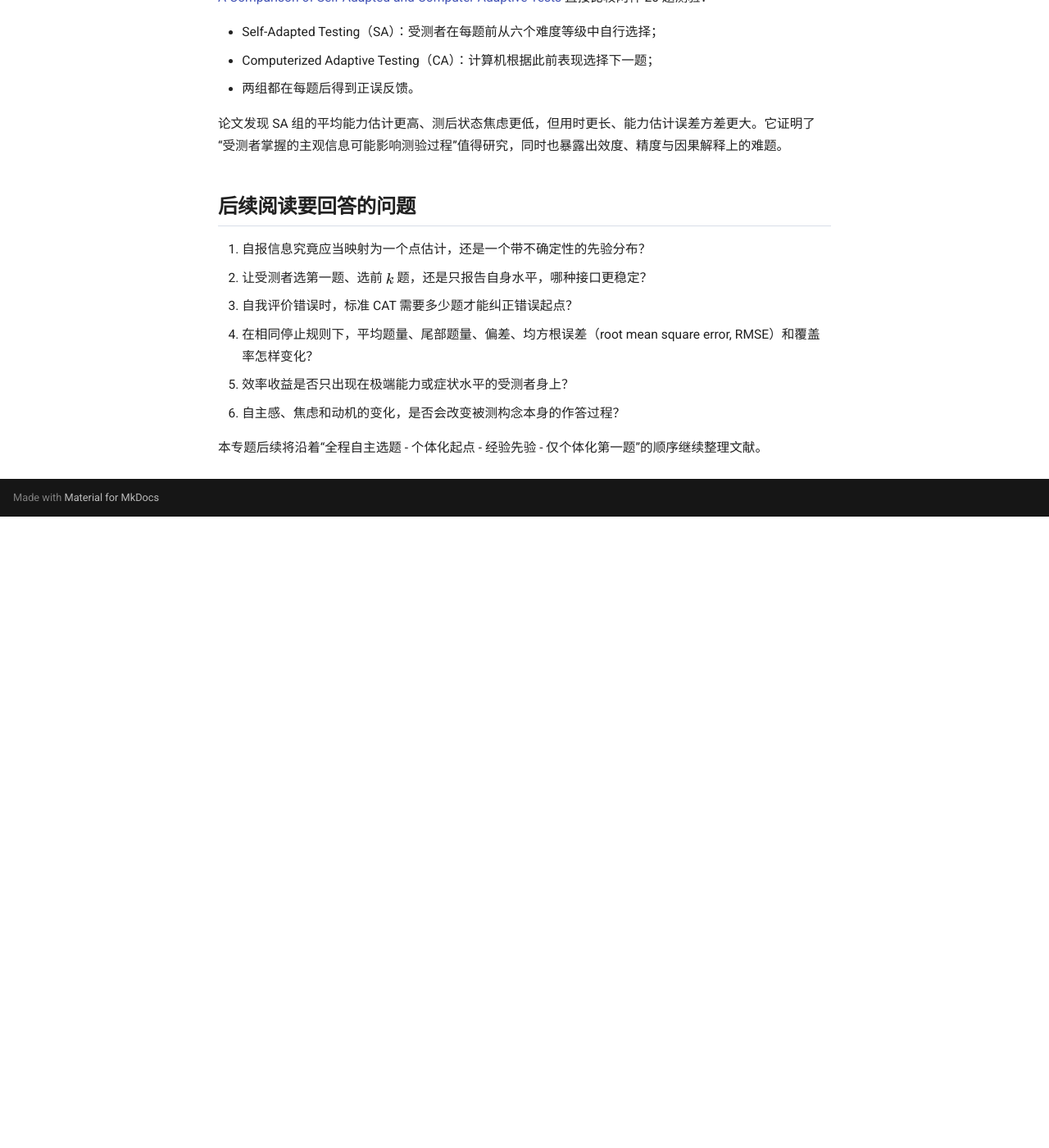
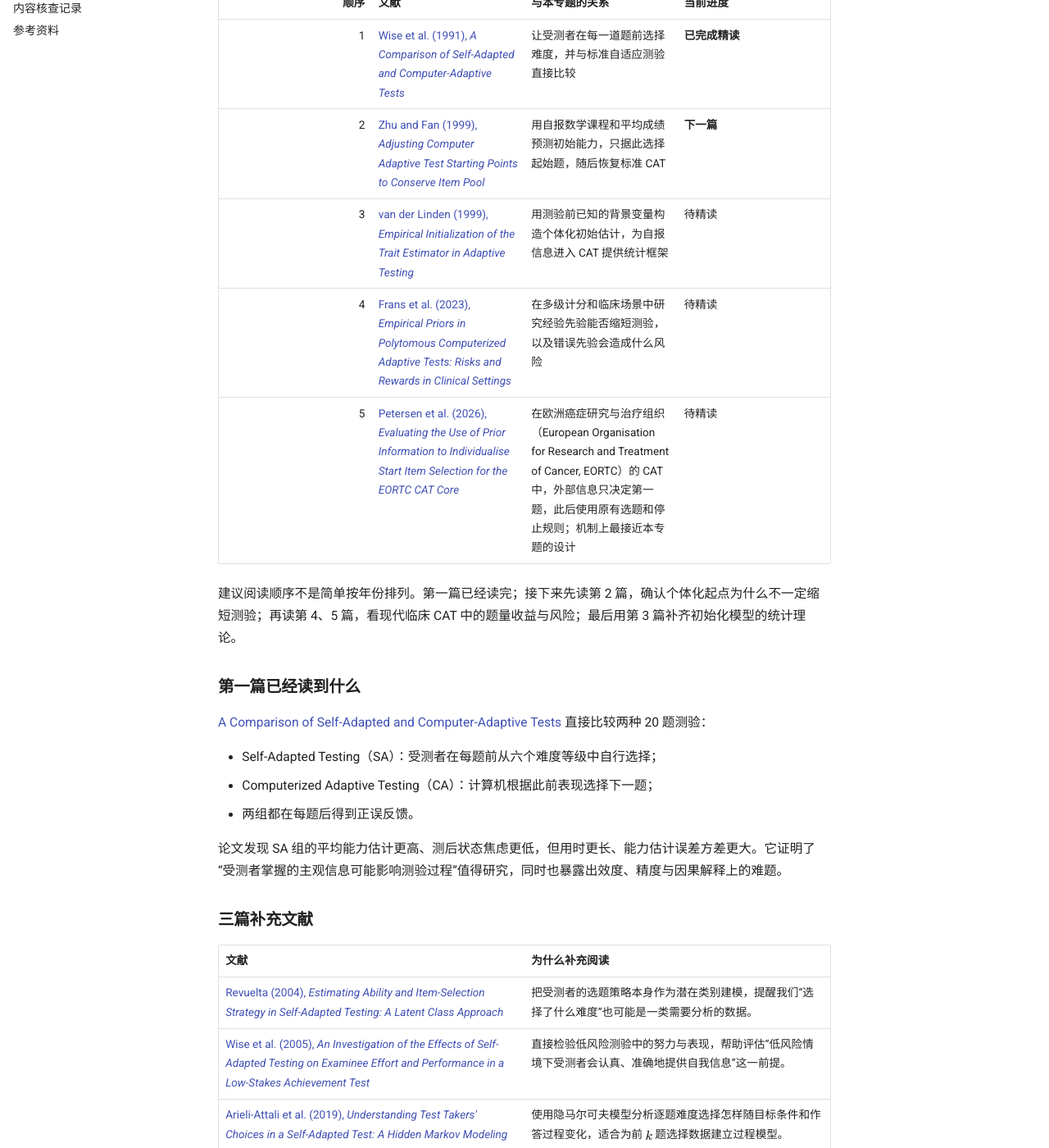
Before and after one commit to place-bot/Psychometrics-and-R-Shiny, an MkDocs documentation site: the page built from docs/cat/adaptive-testing-self-evaluation/index.md, in a window 1280 px wide and 1400 px high, scrolled down 1400 px. Shown: the whole window at 82% size. Built offline with MkDocs 1.6.1 and Material for MkDocs 9.7.7, drawn with Linux system fonts in a browser that asks for light colours; comment, search, counter and statistics services are not loaded; before the commit the page ends 2030 px from its top, so only the background shows below that; some of the changed text lies outside the part shown.

Commit message:
修改自我评价专题阅读清单

```diff
--- a/docs/cat/adaptive-testing-self-evaluation/index.md
+++ b/docs/cat/adaptive-testing-self-evaluation/index.md
@@ -39,7 +39,19 @@
 
 ## 阅读清单
 
-### 1. Wise et al. (1991)：从全程自主选难度开始
+### 五篇核心文献
+
+| 顺序 | 文献 | 与本专题的关系 | 当前进度 |
+|---:|---|---|---|
+| 1 | [Wise et al. (1991), *A Comparison of Self-Adapted and Computer-Adaptive Tests*](wise-et-al-1991.md) | 让受测者在每一道题前选择难度，并与标准自适应测验直接比较 | **已完成精读** |
+| 2 | [Zhu and Fan (1999), *Adjusting Computer Adaptive Test Starting Points to Conserve Item Pool*](https://files.eric.ed.gov/fulltext/ED429997.pdf) | 用自报数学课程和平均成绩预测初始能力，只据此选择起始题，随后恢复标准 CAT | **下一篇** |
+| 3 | [van der Linden (1999), *Empirical Initialization of the Trait Estimator in Adaptive Testing*](https://doi.org/10.1177/01466219922031149) | 用测验前已知的背景变量构造个体化初始估计，为自报信息进入 CAT 提供统计框架 | 待精读 |
+| 4 | [Frans et al. (2023), *Empirical Priors in Polytomous Computerized Adaptive Tests: Risks and Rewards in Clinical Settings*](https://doi.org/10.1177/01466216221124091) | 在多级计分和临床场景中研究经验先验能否缩短测验，以及错误先验会造成什么风险 | 待精读 |
+| 5 | [Petersen et al. (2026), *Evaluating the Use of Prior Information to Individualise Start Item Selection for the EORTC CAT Core*](https://doi.org/10.1007/s11136-025-04101-y) | 在欧洲癌症研究与治疗组织（European Organisation for Research and Treatment of Cancer, EORTC）的 CAT 中，外部信息只决定第一题，此后使用原有选题和停止规则；机制上最接近本专题的设计 | 待精读 |
+
+建议阅读顺序不是简单按年份排列。第一篇已经读完；接下来先读第 2 篇，确认个体化起点为什么不一定缩短测验；再读第 4、5 篇，看现代临床 CAT 中的题量收益与风险；最后用第 3 篇补齐初始化模型的统计理论。
+
+### 第一篇已经读到什么
 
 [A Comparison of Self-Adapted and Computer-Adaptive Tests](wise-et-al-1991.md) 直接比较两种 20 题测验：
 
@@ -48,6 +60,16 @@
 - 两组都在每题后得到正误反馈。
 
 论文发现 SA 组的平均能力估计更高、测后状态焦虑更低，但用时更长、能力估计误差方差更大。它证明了“受测者掌握的主观信息可能影响测验过程”值得研究，同时也暴露出效度、精度与因果解释上的难题。
+
+### 三篇补充文献
+
+| 文献 | 为什么补充阅读 |
+|---|---|
+| [Revuelta (2004), *Estimating Ability and Item-Selection Strategy in Self-Adapted Testing: A Latent Class Approach*](https://doi.org/10.3102/10769986029004379) | 把受测者的选题策略本身作为潜在类别建模，提醒我们“选择了什么难度”也可能是一类需要分析的数据。 |
+| [Wise et al. (2005), *An Investigation of the Effects of Self-Adapted Testing on Examinee Effort and Performance in a Low-Stakes Achievement Test*](https://files.eric.ed.gov/fulltext/ED490205.pdf) | 直接检验低风险测验中的努力与表现，帮助评估“低风险情境下受测者会认真、准确地提供自我信息”这一前提。 |
+| [Arieli-Attali et al. (2019), *Understanding Test Takers' Choices in a Self-Adapted Test: A Hidden Markov Modeling of Process Data*](https://doi.org/10.3389/fpsyg.2019.00083) | 使用隐马尔可夫模型分析逐题难度选择怎样随目标条件和作答过程变化，适合为前 \(k\) 题选择数据建立过程模型。 |
+
+三篇补充文献不负责回答“是否缩短测验”这一主问题，而是帮助理解受测者如何选择、低风险是否等于高投入，以及选择策略应不应该进入测量模型。
 
 ## 后续阅读要回答的问题
 
@@ -58,4 +80,4 @@
 5. 效率收益是否只出现在极端能力或症状水平的受测者身上？
 6. 自主感、焦虑和动机的变化，是否会改变被测构念本身的作答过程？
 
-本专题后续将沿着“全程自主选题 - 个体化起点 - 经验先验 - 仅个体化第一题”的顺序继续整理文献。
+本专题后续将沿着“全程自主选题 - 个体化起点 - 经验先验 - 仅个体化第一题”的顺序继续整理文献，并把三篇补充文献用于解释选择过程与低风险作答行为。
```
